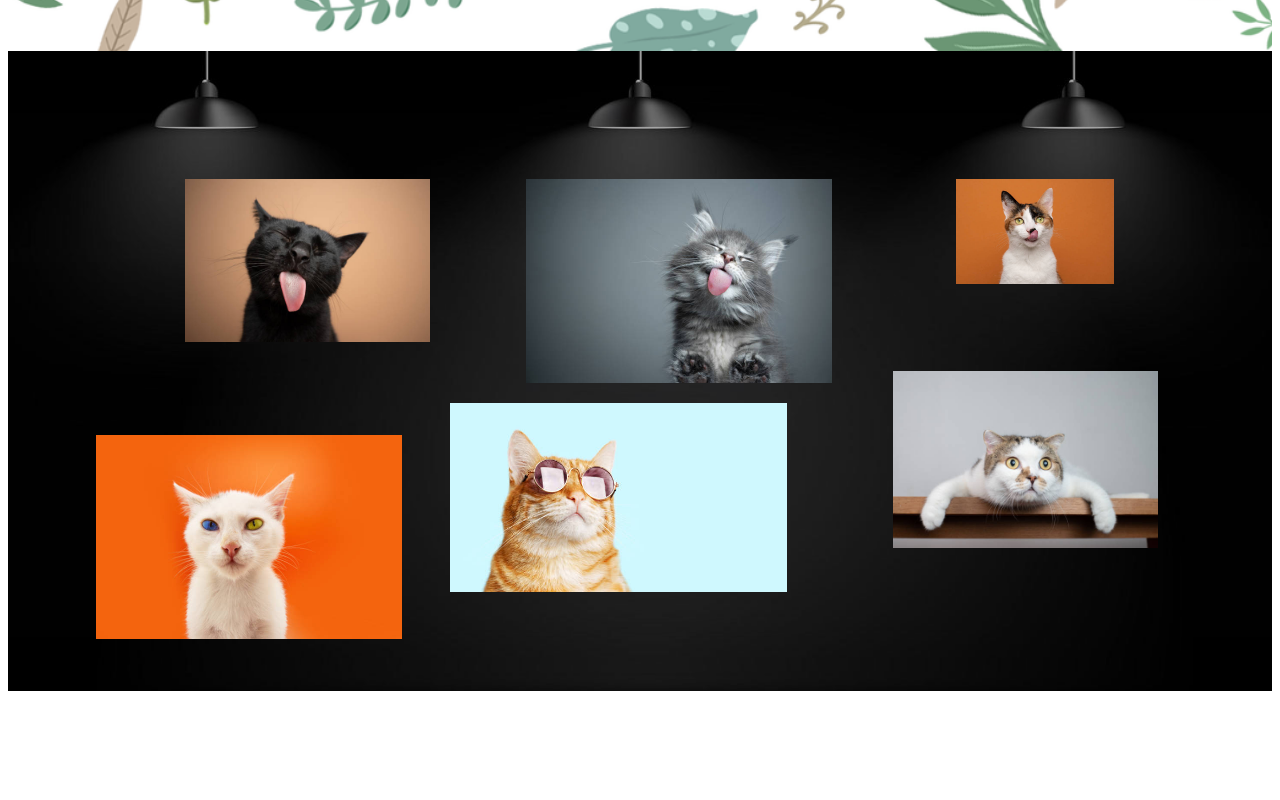
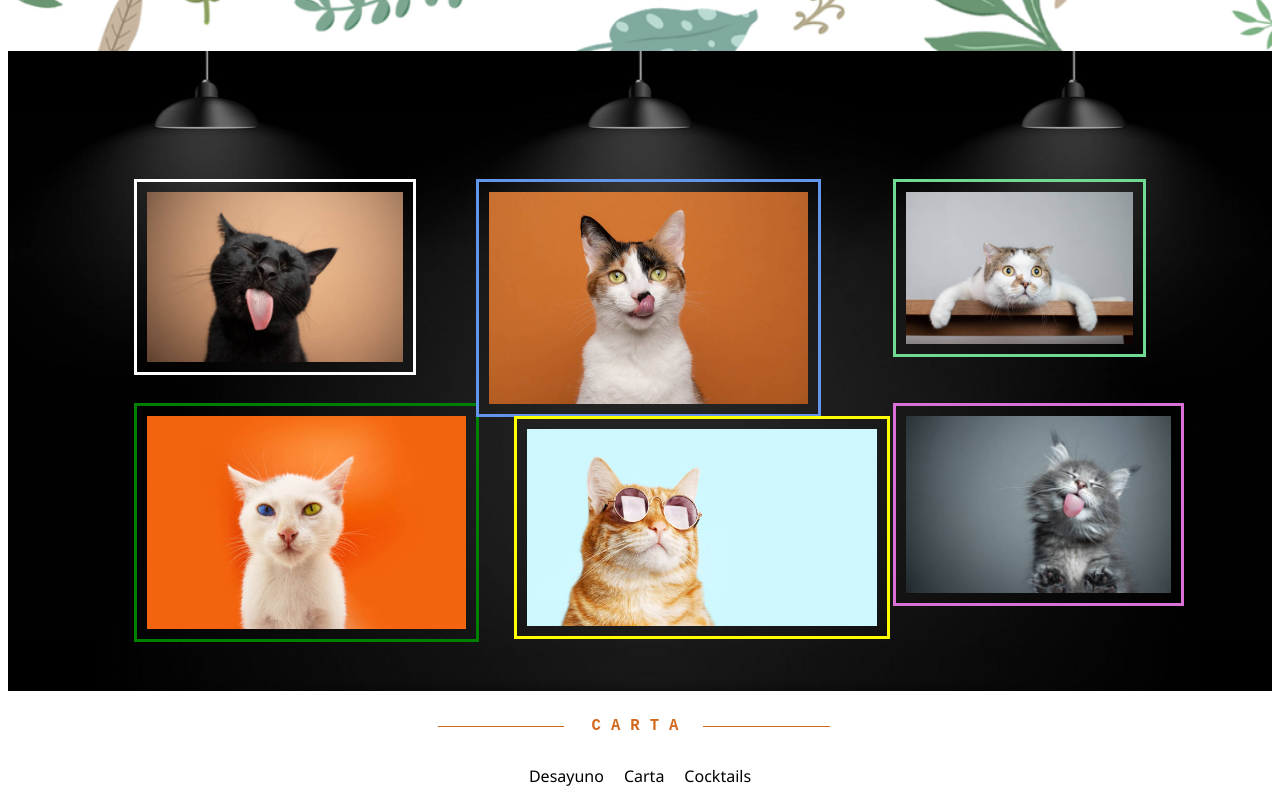
Before and after one commit to jefflealarrom/MozzaBar, a plain HTML site: page Index.html in a window 1280 px wide. Shown: the part 1327-2127 px from the top of the page. Before the commit the page ends 2026 px from the top, so only its background shows below. Drawn offline with Linux system fonts and the light colour scheme.

Commit message:
feat(html/css): "cambios en la galeria de las fotos. Menu

```diff
--- a/Index.html
+++ b/Index.html
@@ -79,23 +79,36 @@
                 <img src="Imagenes/gatoheterocromia.jpg" alt="Gato asombrado">
             </div>
             <div class="galeria3">
-                <img src="Imagenes/gatogris.jpg" alt="gato gris">
+                <img src="Imagenes/gatoFondoNaranja.jpg" alt="gato gris">
             </div>
             <div class="galeria4">
                 <img src="Imagenes/GatoGafas.jpg" alt="gato gafas">
             </div>
             <div class="galeria5">
-                <img src="Imagenes/gatoFondoNaranja.jpg" alt="Gato con ojos de dos colores">
+                <img src="Imagenes/gatoasombrado.jpg" alt="Gato con ojos de dos colores">
             </div>
             <div class="galeria6">
-                <img src="Imagenes/gatoasombrado.jpg" alt="Gato con fondo naranja">
+                <img src="Imagenes/gatogris.jpg" alt="Gato con fondo naranja">
             </div>
+        </article>
 
-        </article>
+        <!--CARTA-->
+
+        <section>
+            <h3 class="catalogo">CARTA</h3>
+
+            <div class="menu">
+                <ul>
+                    <li><a href="#desayuno">Desayuno</a></li>
+                    <li><a href="#carta">Carta</a></li>
+                    <li><a href="#cocktails">Cocktails</a></li>
+                </ul>
+            </div>
+        </section>
 
 
     </main>
 
-
+</body>
 
 </html>
--- a/styles.css
+++ b/styles.css
@@ -198,66 +198,135 @@ header nav ul li a:hover {
 .galeria1 {
   position: absolute;
   top: 20%;
-  left: 14%;
+  left: 10%;
 }
 
 .galeria1 img {
   width: 40%;
   height: auto;
+  border: 3px solid white;
+  padding: 10px;
 }
 
 .galeria2 {
   position: absolute;
-  top: 60%;
-  left: 7%;
+  top: 55%;
+  left: 10%;
 }
 
 .galeria2 img {
   width: 50%;
   height: auto;
+  border: 3px solid green;
+  padding: 10px;
 }
 
 .galeria3 {
   position: absolute;
   top: 20%;
-  left: 41%;
+  left: 37%;
 }
 
 .galeria3 img {
   width: 50%;
   height: auto;
+  border: 3px solid cornflowerblue;
+  padding: 10px;
 }
 
 .galeria4 {
   position: absolute;
-  top: 55%;
-  left: 35%;
+  top: 57%;
+  left: 40%;
 }
 
 .galeria4 img {
   width: 55%;
   height: auto;
+  border: 3px solid yellow;
+  padding: 10px;
 }
 
 .galeria5 {
   position: absolute;
   top: 20%;
-  left: 75%;
+  left: 70%;
 }
 
 .galeria5 img {
-  width: 50%;
+  width: 60%;
   height: auto;
+  border: 3px solid rgb(112, 218, 147);
+  padding: 10px;
 }
 
 .galeria6 {
   position: absolute;
-  top: 50%;
+  top: 55%;
   left: 70%;
-
 }
 
 .galeria6 img {
   width: 70%;
   height: auto;
+  border: 3px solid orchid;
+  padding: 10px;
 }
+
+/*CARTA*/
+
+.catalogo {
+  padding: 10px;
+  position: absolute;
+  text-align: center;
+  font-family: monospace;
+  font-size: larger;
+  color: chocolate;
+  letter-spacing: 10px;
+  position: relative;
+}
+
+.catalogo::before,
+.catalogo::after {
+  content: "";
+  position: absolute;
+  top: 50%;
+  width: 10%;
+  height: 1px;
+  background-color: chocolate;
+}
+
+.catalogo::before {
+  right: 35%;
+}
+
+.catalogo::after {
+  left: 34%;
+}
+
+.menu {
+  display: flex;
+  justify-content: center;
+}
+
+.menu ul {
+  display: flex;
+  list-style-type: none;
+  padding: 0;
+  margin: 0;
+}
+
+.menu ul li a {
+  display: block;
+  padding: 5px 10px;
+  text-decoration: none;
+  color: black;
+  font-family: "Segoe UI", Tahoma, Geneva, Verdana, sans-serif;
+  text-align: center;
+}
+
+.menu ul li a:hover {
+  background-color: chocolate;
+  color: black;
+  border-radius: 1rem;
+}
```
